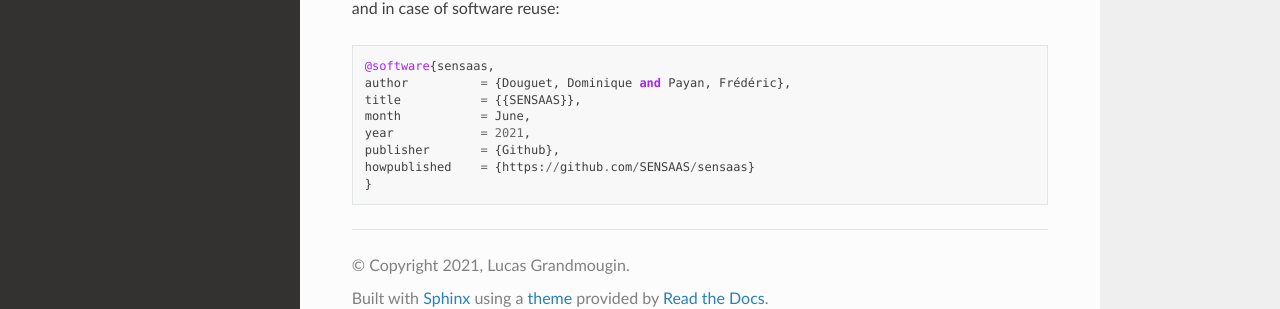
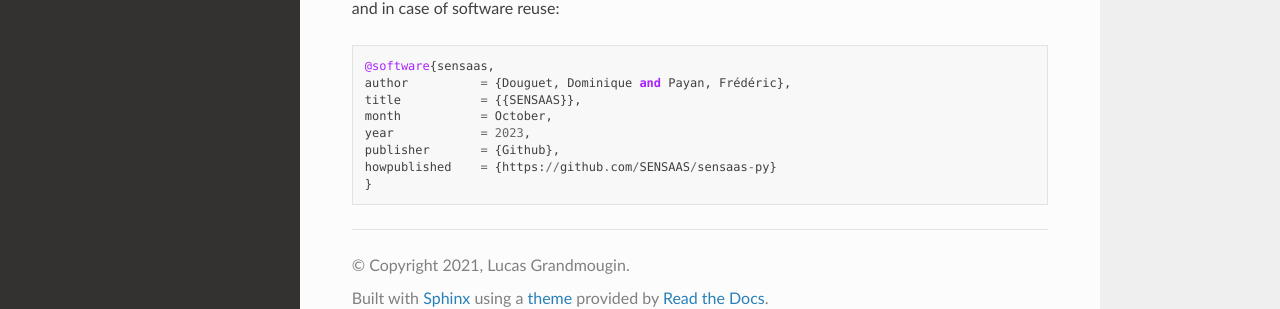
Before and after one commit to SENSAAS/sensaas-py, a Sphinx documentation site: the page built from docs/index.rst, in a window 1280 px wide and 900 px high, scrolled down 13634 px. Shown: the part 565-874 px from the top of the window. Built offline with Sphinx 7.4.7 and the Read the Docs theme 2.0.0, drawn with Linux system fonts in a browser that asks for light colours.

Commit message:
Update index.rst

```diff
--- a/docs/index.rst
+++ b/docs/index.rst
@@ -484,8 +484,8 @@ and in case of software reuse:
 	@software{sensaas,
 	author 		= {Douguet, Dominique and Payan, Frédéric},
 	title		= {{SENSAAS}},
-	month		= June,
-	year		= 2021,
+	month		= October,
+	year		= 2023,
 	publisher	= {Github},
-	howpublished	= {https://github.com/SENSAAS/sensaas}
+	howpublished	= {https://github.com/SENSAAS/sensaas-py}
 	}
```
